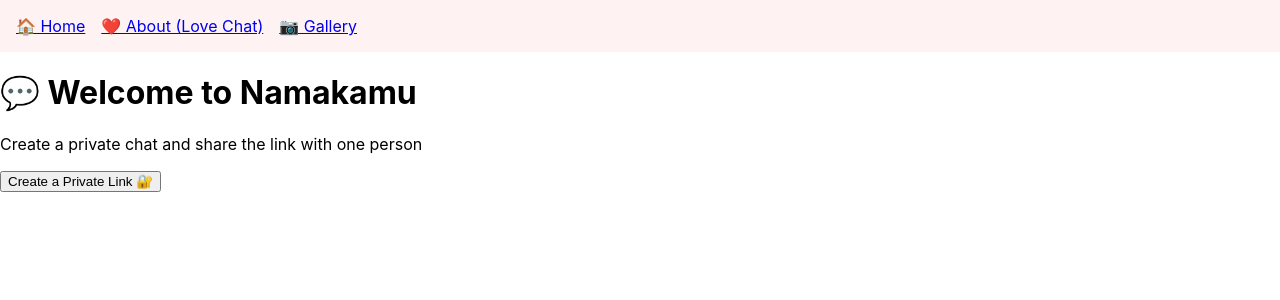
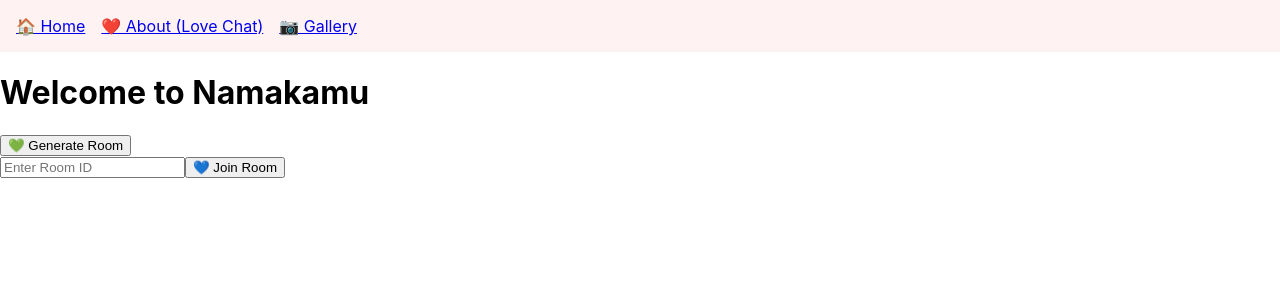
Before and after one commit to logowithmeme/namakamu, a React (Create React App) app: page / in a window 1280 px wide. Shown: the top 300 px of the page. Built offline with nearby package versions, Linux system fonts and the light colour scheme.

Commit message:
✅ Update: chat bubble styles, hearts, and room not found feature

```diff
--- a/src/pages/ChatPage.js
+++ b/src/pages/ChatPage.js
@@ -1,40 +1,65 @@
-import React, { useState, useEffect, useRef } from 'react';
+// src/pages/ChatPage.js
+import React, { useEffect, useRef, useState } from 'react';
 import { useParams } from 'react-router-dom';
 import { db } from '../firebase';
-import {
-  ref,
-  onChildAdded,
-  push,
-  set,
-  get,
-  child
-} from 'firebase/database';
+import { ref, onChildAdded, push, set, get } from 'firebase/database';
 import { v4 as uuidv4 } from 'uuid';
+
+const Countdown = ({ createdAt }) => {
+  const [timeLeft, setTimeLeft] = useState("");
+
+  useEffect(() => {
+    const interval = setInterval(() => {
+      const end = new Date(createdAt);
+      end.setHours(end.getHours() + 24);
+      const now = new Date();
+      const diff = end - now;
+
+      if (diff <= 0) {
+        setTimeLeft("⏳ Room expired");
+        clearInterval(interval);
+      } else {
+        const hours = Math.floor(diff / (1000 * 60 * 60));
+        const minutes = Math.floor((diff % (1000 * 60 * 60)) / (1000 * 60));
+        const seconds = Math.floor((diff % (1000 * 60)) / 1000);
+        setTimeLeft(`⏳ ${hours}h ${minutes}m ${seconds}s`);
+      }
+    }, 1000);
+
+    return () => clearInterval(interval);
+  }, [createdAt]);
+
+  return <div style={{ marginBottom: '10px', fontWeight: 'bold' }}>{timeLeft}</div>;
+};
 
 const ChatPage = () => {
   const { roomId } = useParams();
   const [messages, setMessages] = useState([]);
-  const [input, setInput] = useState('');
-  const [userId] = useState(() => uuidv4());
-  const [creatorId, setCreatorId] = useState(null);
+  const [newMessage, setNewMessage] = useState('');
+  const [userId] = useState(() => localStorage.getItem('userId') || uuidv4());
+  const [roomExists, setRoomExists] = useState(true);
+  const [roomCreatedAt, setRoomCreatedAt] = useState(null);
   const messagesEndRef = useRef(null);
 
   useEffect(() => {
+    localStorage.setItem('userId', userId);
+
     const roomRef = ref(db, `rooms/${roomId}`);
+    get(roomRef).then(snapshot => {
+      if (!snapshot.exists()) {
+        setRoomExists(false);
+        return;
+      }
+      const data = snapshot.val();
+      if (data.createdAt) {
+        setRoomCreatedAt(data.createdAt);
+      }
 
-    get(child(ref(db), `rooms/${roomId}/creatorId`)).then(snapshot => {
-      if (snapshot.exists()) {
-        setCreatorId(snapshot.val());
-      } else {
-        const newCreatorId = userId;
-        setCreatorId(newCreatorId);
-        set(ref(db, `rooms/${roomId}`), { creatorId: newCreatorId });
-      }
-    });
-
-    const messagesRef = ref(db, `rooms/${roomId}/messages`);
-    onChildAdded(messagesRef, (snapshot) => {
-      setMessages((prev) => [...prev, snapshot.val()]);
+      const messagesRef = ref(db, `rooms/${roomId}/messages`);
+      onChildAdded(messagesRef, (snapshot) => {
+        const message = snapshot.val();
+        setMessages(prev => [...prev, message]);
+      });
     });
   }, [roomId, userId]);
 
@@ -44,46 +69,53 @@ const ChatPage = () => {
 
   const sendMessage = async (e) => {
     e.preventDefault();
-    if (input.trim() === '') return;
+    if (newMessage.trim() === '') return;
 
-    const messageRef = ref(db, `rooms/${roomId}/messages`);
-    await push(messageRef, {
-      text: input,
-      userId,
+    const messagesRef = ref(db, `rooms/${roomId}/messages`);
+    await push(messagesRef, {
+      text: newMessage,
+      sender: userId,
       timestamp: new Date().toISOString(),
     });
-    setInput('');
+    setNewMessage('');
   };
 
+  if (!roomExists) {
+    return <h2>❌ Room Not Found</h2>;
+  }
+
   return (
-    <div className="p-4">
-      <h2 className="text-2xl font-bold mb-4">Chat Room: {roomId}</h2>
-      <div className="border rounded-lg p-4 h-96 overflow-y-scroll bg-white shadow">
+    <div style={{ padding: '20px' }}>
+      <h1>Welcome to Room: {roomId}</h1>
+      {roomCreatedAt && <Countdown createdAt={roomCreatedAt} />}
+      <div style={{ maxHeight: '400px', overflowY: 'auto', border: '1px solid #ccc', padding: '10px' }}>
         {messages.map((msg, index) => (
           <div
             key={index}
-            className={`mb-2 p-2 rounded-lg ${msg.userId === userId ? 'bg-green-100 text-right' : 'bg-blue-100 text-left'}`}
+            style={{
+              textAlign: msg.sender === userId ? 'right' : 'left',
+              margin: '10px 0',
+              backgroundColor: msg.sender === userId ? '#dcf8c6' : '#f1f0f0',
+              borderRadius: '10px',
+              padding: '10px',
+              display: 'inline-block',
+              maxWidth: '70%'
+            }}
           >
-            <span>{msg.text}</span>
-            {msg.userId === creatorId ? (
-              <span style={{ marginLeft: '10px' }}>💚</span>
-            ) : (
-              <span style={{ marginLeft: '10px' }}>💙</span>
-            )}
+            {msg.text} {msg.sender === userId ? '💚' : '💙'}
           </div>
         ))}
-        <div ref={messagesEndRef} />
+        <div ref={messagesEndRef}></div>
       </div>
-      <form onSubmit={sendMessage} className="mt-4 flex gap-2">
+      <form onSubmit={sendMessage} style={{ marginTop: '20px' }}>
         <input
-          value={input}
-          onChange={(e) => setInput(e.target.value)}
-          placeholder="Type your message..."
-          className="flex-grow border rounded px-3 py-2"
+          type="text"
+          value={newMessage}
+          onChange={(e) => setNewMessage(e.target.value)}
+          placeholder="Type a message..."
+          style={{ width: '80%', padding: '10px', fontSize: '16px' }}
         />
-        <button type="submit" className="bg-green-500 text-white px-4 py-2 rounded">
-          Send
-        </button>
+        <button type="submit" style={{ padding: '10px 20px', marginLeft: '10px' }}>Send</button>
       </form>
     </div>
   );
--- a/src/pages/Home.js
+++ b/src/pages/Home.js
@@ -1,64 +1,53 @@
-import React, { useState } from 'react';
+// src/pages/Home.js
+import React from 'react';
+import { useNavigate } from 'react-router-dom';
 import { v4 as uuidv4 } from 'uuid';
-import { useNavigate } from 'react-router-dom';
 
 const Home = () => {
-  const [roomId, setRoomId] = useState('');
-  const [copied, setCopied] = useState(false);
   const navigate = useNavigate();
 
-  const handleCreateRoom = () => {
-    const newRoomId = uuidv4().split('-')[0];
-    setRoomId(newRoomId);
-    setCopied(false);
+  const handleGenerateRoom = () => {
+    const roomId = uuidv4().slice(0, 8);
+    navigate(`/chat/${roomId}`);
   };
 
-  const handleCopy = () => {
-    const link = `${window.location.origin}/chat/${roomId}`;
-    navigator.clipboard.writeText(link);
-    setCopied(true);
-  };
-
-  const handleJoinRoom = () => {
-    if (roomId) {
-      navigate(`/chat/${roomId}`);
+  const handleJoinRoom = (e) => {
+    e.preventDefault();
+    const input = document.getElementById('roomInput').value.trim();
+    if (input) {
+      navigate(`/chat/${input}`);
+    } else {
+      alert('Please enter a valid Room ID');
     }
   };
 
   return (
-    <div className="min-h-screen flex flex-col items-center justify-center bg-gray-50 p-6">
-      <h1 className="text-4xl font-bold mb-4">💬 Welcome to Namakamu</h1>
-      <p className="text-lg mb-6">Create a private chat and share the link with one person</p>
+    <div className="flex flex-col items-center justify-center min-h-screen bg-gray-100 px-4">
+      <h1 className="text-4xl font-bold mb-6">Welcome to Namakamu</h1>
 
-      <button
-        onClick={handleCreateRoom}
-        className="bg-blue-600 text-white px-6 py-3 rounded-lg hover:bg-blue-700 transition"
-      >
-        Create a Private Link 🔐
-      </button>
+      <div className="flex flex-col space-y-4">
+        <button
+          onClick={handleGenerateRoom}
+          className="bg-green-500 hover:bg-green-600 text-white font-semibold py-2 px-6 rounded-xl shadow"
+        >
+          💚 Generate Room
+        </button>
 
-      {roomId && (
-        <div className="mt-6 text-center">
-          <p className="text-lg mb-2 font-medium">Room Link:</p>
-          <div className="bg-white px-4 py-2 rounded-lg border border-gray-300">
-            <code className="text-blue-600">{`${window.location.origin}/chat/${roomId}`}</code>
-          </div>
-          <div className="mt-4 flex gap-4 justify-center">
-            <button
-              onClick={handleCopy}
-              className="bg-green-600 text-white px-4 py-2 rounded-lg hover:bg-green-700 transition"
-            >
-              {copied ? '✅ Copied!' : '📋 Copy Link'}
-            </button>
-            <button
-              onClick={handleJoinRoom}
-              className="bg-purple-600 text-white px-4 py-2 rounded-lg hover:bg-purple-700 transition"
-            >
-              🚪 Enter Room
-            </button>
-          </div>
-        </div>
-      )}
+        <form onSubmit={handleJoinRoom} className="flex flex-col items-center space-y-2">
+          <input
+            id="roomInput"
+            type="text"
+            placeholder="Enter Room ID"
+            className="px-4 py-2 rounded-xl border border-gray-300 focus:outline-none focus:ring-2 focus:ring-blue-400"
+          />
+          <button
+            type="submit"
+            className="bg-blue-500 hover:bg-blue-600 text-white font-semibold py-2 px-6 rounded-xl shadow"
+          >
+            💙 Join Room
+          </button>
+        </form>
+      </div>
     </div>
   );
 };
```
